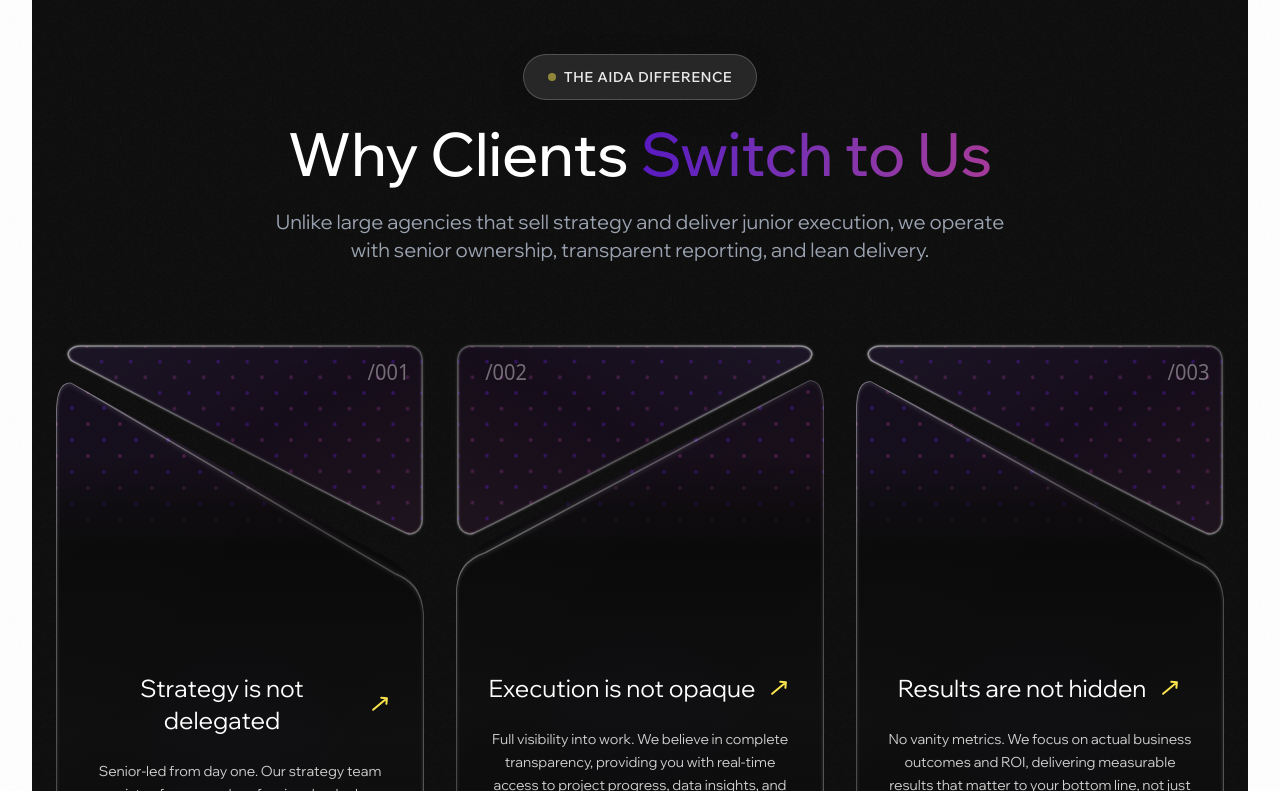
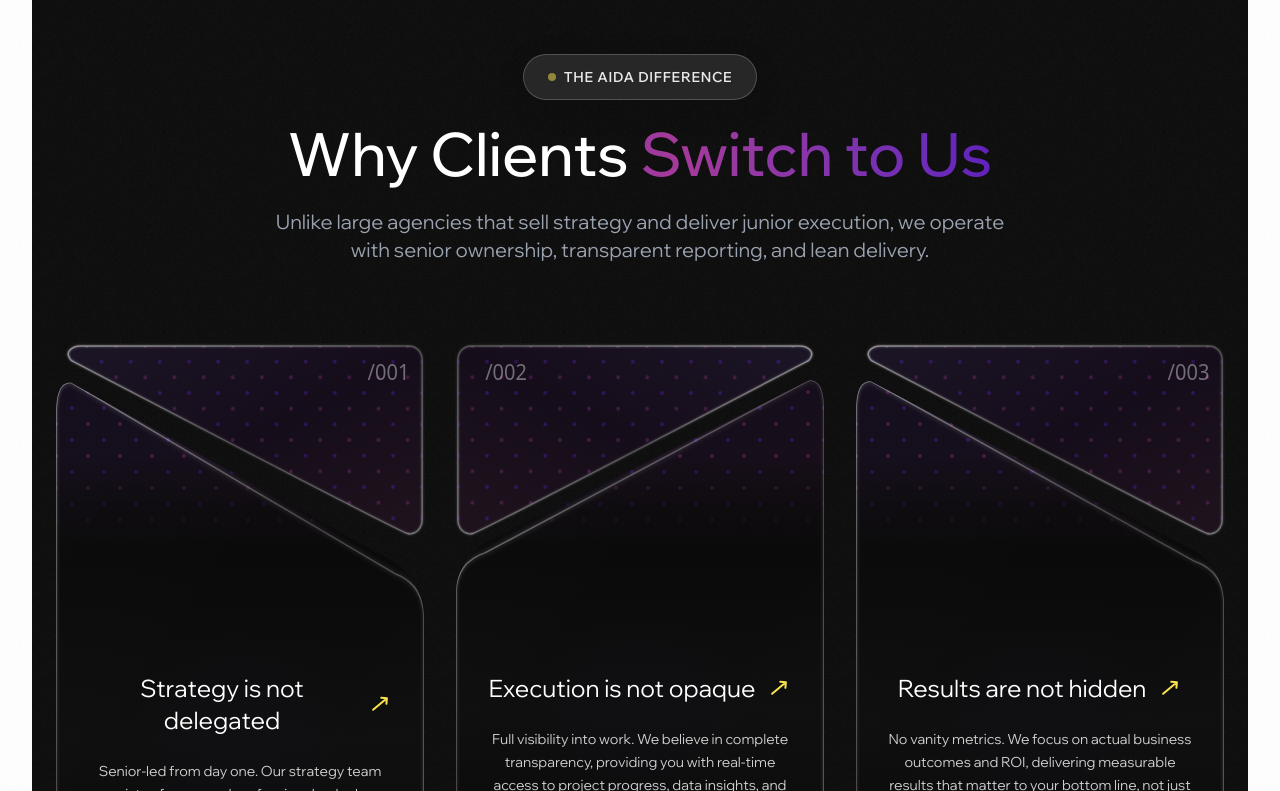
Before and after one commit to kumarssankalp-spec/aida, a Next.js app: page /about in a window 1280 px wide. Shown: the part 929-1720 px from the top of the page. Built offline with nearby package versions, Linux system fonts and the light colour scheme; no server answers; a web font is replaced by a local one.

Commit message:
Update globals.css

```diff
--- a/app/globals.css
+++ b/app/globals.css
@@ -50,6 +50,43 @@ body {
   color: #FFFFFF;
 }
 
+/* Hide scrollbar utility */
+.scrollbar-hide {
+  -ms-overflow-style: none;  /* IE and Edge */
+  scrollbar-width: none;  /* Firefox */
+}
+.scrollbar-hide::-webkit-scrollbar {
+  display: none;  /* Chrome, Safari and Opera */
+}
+
+/* Dashed line flow animation */
+@keyframes dashFlow {
+  from {
+    stroke-dashoffset: 24;
+  }
+  to {
+    stroke-dashoffset: 0;
+  }
+}
+
+/* Gradient animation for color revealing text */
+@keyframes gradient {
+  0% {
+    background-position: 0% 50%;
+  }
+  50% {
+    background-position: 100% 50%;
+  }
+  100% {
+    background-position: 0% 50%;
+  }
+}
+
+/* Tailwind animation utilities */
+@utility animate-gradient {
+  animation: gradient 3s ease infinite;
+}
+
 ::-moz-selection {
   background-color: #5919C1;
   color: #FFFFFF;
@@ -75,6 +112,148 @@ body {
 
 .animate-spin-slow {
   animation: spin-slow 3s linear infinite;
+}
+
+@keyframes spin-very-slow {
+  from { transform: rotate(0deg); }
+  to { transform: rotate(360deg); }
+}
+
+.animate-spin-very-slow {
+  animation: spin-very-slow 20s linear infinite;
+}
+
+.animate-spin-reverse {
+  animation: spin-very-slow 25s linear infinite reverse;
+}
+
+@keyframes pulse-slow {
+  0%, 100% {
+    transform: scale(1);
+    box-shadow: 0 0 40px rgba(250, 227, 77, 0.6);
+  }
+  50% {
+    transform: scale(1.05);
+    box-shadow: 0 0 60px rgba(250, 227, 77, 0.8);
+  }
+}
+
+.animate-pulse-slow {
+  animation: pulse-slow 3s ease-in-out infinite;
+}
+
+@keyframes bounce-slow {
+  0%, 100% {
+    transform: translateY(0);
+  }
+  50% {
+    transform: translateY(-8px);
+  }
+}
+
+.animate-bounce-slow {
+  animation: bounce-slow 3s ease-in-out infinite;
+}
+
+/* Animated gradient background */
+@keyframes gradient-xy {
+  0%, 100% {
+    background-position: 0% 50%;
+  }
+  50% {
+    background-position: 100% 50%;
+  }
+}
+
+.animate-gradient-xy {
+  background-size: 400% 400%;
+  animation: gradient-xy 8s ease infinite;
+}
+
+/* Floating gradient balls */
+@keyframes float-slow {
+  0% {
+    transform: translate(0, 0) scale(1);
+    opacity: 0.6;
+  }
+  25% {
+    transform: translate(80px, -60px) scale(1.3);
+    opacity: 0.7;
+  }
+  50% {
+    transform: translate(-40px, 80px) scale(0.8);
+    opacity: 0.5;
+  }
+  75% {
+    transform: translate(60px, 40px) scale(1.1);
+    opacity: 0.65;
+  }
+  100% {
+    transform: translate(0, 0) scale(1);
+    opacity: 0.6;
+  }
+}
+
+@keyframes float-slower {
+  0% {
+    transform: translate(0, 0) scale(1);
+    opacity: 0.5;
+  }
+  25% {
+    transform: translate(-70px, 50px) scale(0.9);
+    opacity: 0.6;
+  }
+  50% {
+    transform: translate(50px, -70px) scale(1.4);
+    opacity: 0.7;
+  }
+  75% {
+    transform: translate(-50px, -30px) scale(0.85);
+    opacity: 0.55;
+  }
+  100% {
+    transform: translate(0, 0) scale(1);
+    opacity: 0.5;
+  }
+}
+
+.animate-float-slow {
+  animation: float-slow 12s ease-in-out infinite;
+}
+
+.animate-float-slower {
+  animation: float-slower 15s ease-in-out infinite;
+}
+
+/* Vertical floating animation for gradient balls */
+@keyframes float-vertical {
+  0%, 100% {
+    transform: translateY(0);
+    opacity: 0.6;
+  }
+  50% {
+    transform: translateY(100px);
+    opacity: 0.75;
+  }
+}
+
+@keyframes float-vertical-reverse {
+  0%, 100% {
+    transform: translateY(0);
+    opacity: 0.5;
+  }
+  50% {
+    transform: translateY(-100px);
+    opacity: 0.7;
+  }
+}
+
+.animate-float-vertical {
+  animation: float-vertical 10s ease-in-out infinite;
+}
+
+.animate-float-vertical-reverse {
+  animation: float-vertical-reverse 12s ease-in-out infinite;
 }
 
 html {
@@ -201,3 +380,385 @@ html::-webkit-scrollbar {
     transform: translateY(-8px);
   }
 }
+@import "tailwindcss";
+
+:root {
+  /* Base Colors */
+  --white: #FFFFFF;
+  --light-gray: #F2F2F2;
+  --medium-gray: #DCDCDC;
+  --dark-gray: #6E6E6E;
+  --black: #000000;
+
+  /* Brand Colors */
+  --primary-purple: #5919C1;
+  --secondary-pink: #A53A9A;
+  --accent-lavender: #C0A6EA;
+  --accent-yellow: #FAE34D;
+
+  /* Theme Variables */
+  --background: #FFFFFF;
+  --foreground: #000000;
+}
+
+html {
+  scroll-behavior: smooth;
+  width: 100%;
+  max-width: 100vw;
+}
+
+body {
+  background: var(--background);
+  color: var(--foreground);
+  font-family: Arial, Helvetica, sans-serif;
+  max-width: 100vw;
+  width: 100%;
+  position: relative;
+}
+
+* {
+  box-sizing: border-box;
+}
+
+*,
+*::before,
+*::after {
+  box-sizing: border-box;
+}
+
+/* Text selection color */
+::selection {
+  background-color: #5919C1;
+  color: #FFFFFF;
+}
+
+/* Hide scrollbar utility */
+.scrollbar-hide {
+  -ms-overflow-style: none;  /* IE and Edge */
+  scrollbar-width: none;  /* Firefox */
+}
+.scrollbar-hide::-webkit-scrollbar {
+  display: none;  /* Chrome, Safari and Opera */
+}
+
+/* Dashed line flow animation */
+@keyframes dashFlow {
+  from {
+    stroke-dashoffset: 24;
+  }
+  to {
+    stroke-dashoffset: 0;
+  }
+}
+
+/* Gradient animation for color revealing text */
+@keyframes gradient {
+  0% {
+    background-position: 0% 50%;
+  }
+  50% {
+    background-position: 100% 50%;
+  }
+  100% {
+    background-position: 0% 50%;
+  }
+}
+
+/* Tailwind animation utilities */
+@utility animate-gradient {
+  animation: gradient 3s ease infinite;
+}
+
+::-moz-selection {
+  background-color: #5919C1;
+  color: #FFFFFF;
+}
+
+
+/* Hide scrollbar for Chrome, Safari and Opera */
+body::-webkit-scrollbar {
+  display: none;
+}
+
+/* Hide scrollbar for IE, Edge and Firefox */
+body {
+  -ms-overflow-style: none;  /* IE and Edge */
+  scrollbar-width: none;  /* Firefox */
+}
+
+/* Animation for rotating border */
+@keyframes spin-slow {
+  from { transform: rotate(0deg); }
+  to { transform: rotate(360deg); }
+}
+
+.animate-spin-slow {
+  animation: spin-slow 3s linear infinite;
+}
+
+@keyframes spin-very-slow {
+  from { transform: rotate(0deg); }
+  to { transform: rotate(360deg); }
+}
+
+.animate-spin-very-slow {
+  animation: spin-very-slow 20s linear infinite;
+}
+
+.animate-spin-reverse {
+  animation: spin-very-slow 25s linear infinite reverse;
+}
+
+@keyframes pulse-slow {
+  0%, 100% {
+    transform: scale(1);
+    box-shadow: 0 0 40px rgba(250, 227, 77, 0.6);
+  }
+  50% {
+    transform: scale(1.05);
+    box-shadow: 0 0 60px rgba(250, 227, 77, 0.8);
+  }
+}
+
+.animate-pulse-slow {
+  animation: pulse-slow 3s ease-in-out infinite;
+}
+
+@keyframes bounce-slow {
+  0%, 100% {
+    transform: translateY(0);
+  }
+  50% {
+    transform: translateY(-8px);
+  }
+}
+
+.animate-bounce-slow {
+  animation: bounce-slow 3s ease-in-out infinite;
+}
+
+/* Animated gradient background */
+@keyframes gradient-xy {
+  0%, 100% {
+    background-position: 0% 50%;
+  }
+  50% {
+    background-position: 100% 50%;
+  }
+}
+
+.animate-gradient-xy {
+  background-size: 400% 400%;
+  animation: gradient-xy 8s ease infinite;
+}
+
+/* Floating gradient balls */
+@keyframes float-slow {
+  0% {
+    transform: translate(0, 0) scale(1);
+    opacity: 0.6;
+  }
+  25% {
+    transform: translate(80px, -60px) scale(1.3);
+    opacity: 0.7;
+  }
+  50% {
+    transform: translate(-40px, 80px) scale(0.8);
+    opacity: 0.5;
+  }
+  75% {
+    transform: translate(60px, 40px) scale(1.1);
+    opacity: 0.65;
+  }
+  100% {
+    transform: translate(0, 0) scale(1);
+    opacity: 0.6;
+  }
+}
+
+@keyframes float-slower {
+  0% {
+    transform: translate(0, 0) scale(1);
+    opacity: 0.5;
+  }
+  25% {
+    transform: translate(-70px, 50px) scale(0.9);
+    opacity: 0.6;
+  }
+  50% {
+    transform: translate(50px, -70px) scale(1.4);
+    opacity: 0.7;
+  }
+  75% {
+    transform: translate(-50px, -30px) scale(0.85);
+    opacity: 0.55;
+  }
+  100% {
+    transform: translate(0, 0) scale(1);
+    opacity: 0.5;
+  }
+}
+
+.animate-float-slow {
+  animation: float-slow 12s ease-in-out infinite;
+}
+
+.animate-float-slower {
+  animation: float-slower 15s ease-in-out infinite;
+}
+
+/* Vertical floating animation for gradient balls */
+@keyframes float-vertical {
+  0%, 100% {
+    transform: translateY(0);
+    opacity: 0.6;
+  }
+  50% {
+    transform: translateY(100px);
+    opacity: 0.75;
+  }
+}
+
+@keyframes float-vertical-reverse {
+  0%, 100% {
+    transform: translateY(0);
+    opacity: 0.5;
+  }
+  50% {
+    transform: translateY(-100px);
+    opacity: 0.7;
+  }
+}
+
+.animate-float-vertical {
+  animation: float-vertical 10s ease-in-out infinite;
+}
+
+.animate-float-vertical-reverse {
+  animation: float-vertical-reverse 12s ease-in-out infinite;
+}
+
+html {
+  -ms-overflow-style: none;  /* IE and Edge */
+  scrollbar-width: none;  /* Firefox */
+}
+
+html::-webkit-scrollbar {
+  display: none;
+}
+
+/* Vertical text utility */
+.vertical-text {
+  writing-mode: vertical-rl;
+  text-orientation: mixed;
+}
+
+/* Blob animation */
+@keyframes blob {
+  0%, 100% {
+    transform: translate(0, 0) scale(1);
+  }
+  25% {
+    transform: translate(20px, -20px) scale(1.1);
+  }
+  50% {
+    transform: translate(-20px, 20px) scale(0.9);
+  }
+  75% {
+    transform: translate(20px, 20px) scale(1.05);
+  }
+}
+
+/* Wave animation for loading dots */
+@keyframes wave {
+  0%, 60%, 100% {
+    transform: translateY(0);
+    opacity: 0.4;
+  }
+  30% {
+    transform: translateY(-4px);
+    opacity: 1;
+  }
+}
+
+.animate-blob {
+  animation: blob 7s infinite;
+}
+
+.animation-delay-2000 {
+  animation-delay: 2s;
+}
+
+.animation-delay-4000 {
+  animation-delay: 4s;
+}
+
+/* Fade in animations */
+@keyframes fadeInUp {
+  from {
+    opacity: 0;
+    transform: translateY(30px);
+  }
+  to {
+    opacity: 1;
+    transform: translateY(0);
+  }
+}
+
+@keyframes fadeInLeft {
+  from {
+    opacity: 0;
+    transform: translateX(-30px);
+  }
+  to {
+    opacity: 1;
+    transform: translateX(0);
+  }
+}
+
+@keyframes fadeInRight {
+  from {
+    opacity: 0;
+    transform: translateX(30px);
+  }
+  to {
+    opacity: 1;
+    transform: translateX(0);
+  }
+}
+
+.animate-fade-in-up {
+  animation: fadeInUp 0.8s ease-out forwards;
+  opacity: 0;
+}
+
+.animate-fade-in-left {
+  animation: fadeInLeft 0.8s ease-out forwards;
+  opacity: 0;
+}
+
+.animate-fade-in-right {
+  animation: fadeInRight 0.8s ease-out forwards;
+  opacity: 0;
+}
+
+.animation-delay-200 {
+  animation-delay: 0.2s;
+}
+
+.animation-delay-400 {
+  animation-delay: 0.4s;
+}
+
+.animation-delay-600 {
+  animation-delay: 0.6s;
+}
+
+@keyframes wave {
+  0%, 100% {
+    transform: translateY(0);
+  }
+  50% {
+    transform: translateY(-8px);
+  }
+}
```
